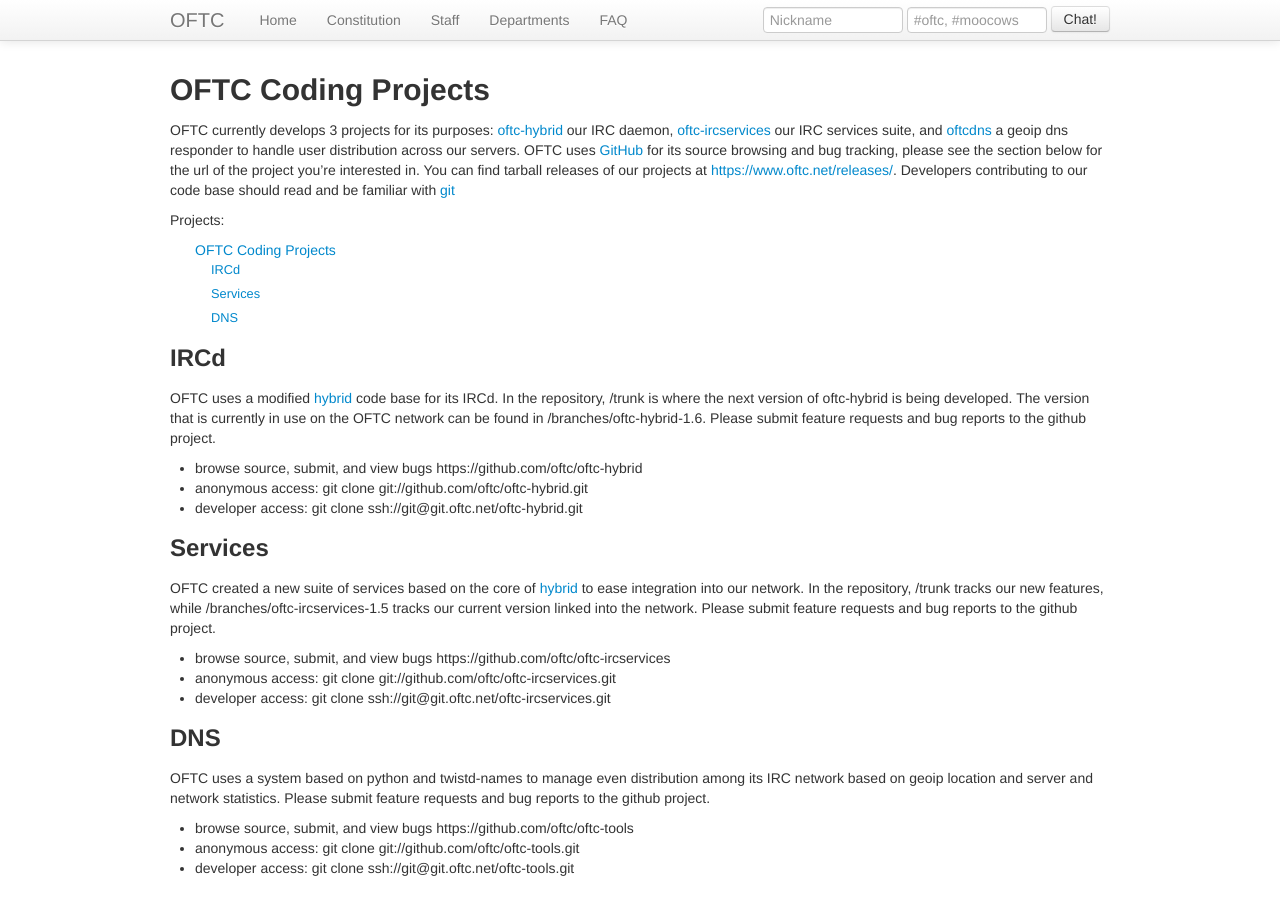
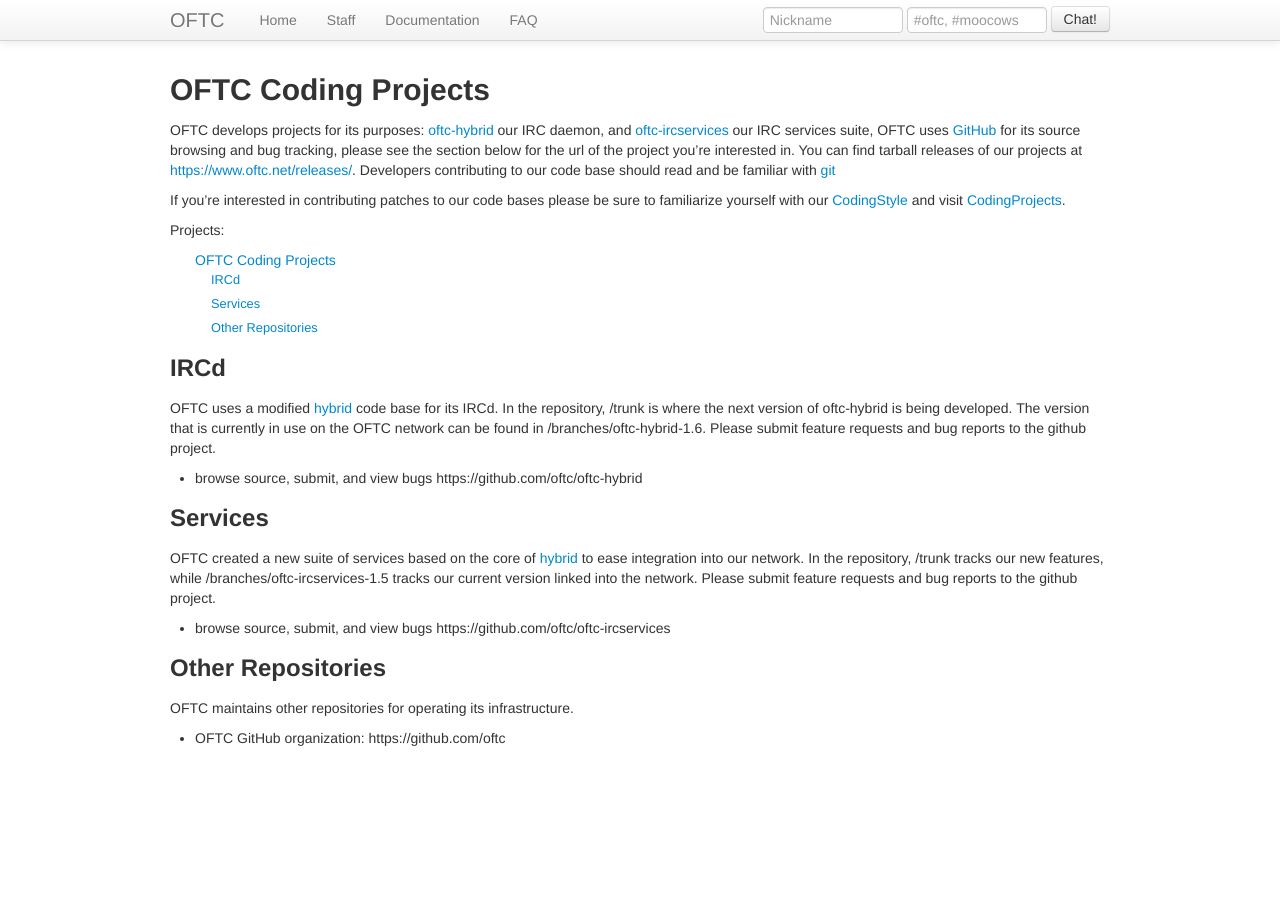
Before and after one commit to oftc/oftc-web, a Jekyll site: the page built from CodingProjects.md, in a window 1280 px wide and 928 px high. Shown: the top 915 px of the window. Built offline with Jekyll 4.4.1, drawn with Linux system fonts in a browser that asks for light colours.

Commit message:
Remove /departments, and replace it by /documentation

```diff
--- a/CodingProjects.md
+++ b/CodingProjects.md
@@ -5,15 +5,18 @@
 
 # OFTC Coding Projects #
 
-OFTC currently develops 3 projects for its purposes: [oftc-hybrid](#oftc-hybrid)
-our IRC daemon, [oftc-ircservices](#oftc-ircservices) our IRC services suite,
-and [oftcdns](#oftcdns) a geoip dns responder to handle user distribution across
-our servers. OFTC uses [GitHub](https://github.com) for its source browsing and
+OFTC develops projects for its purposes: [oftc-hybrid](#oftc-hybrid)
+our IRC daemon, and [oftc-ircservices](#oftc-ircservices) our IRC services suite,
+OFTC uses [GitHub](https://github.com) for its source browsing and
 bug tracking, please see the section below for the url of the project you're
 interested in. You can find tarball releases of our projects at
 [https://www.oftc.net/releases/](https://www.oftc.net/releases/).  Developers
 contributing to our code base should read and be familiar with
 [git](http://git-scm.com)
+
+If you're interested in contributing patches to our code bases please be sure
+to familiarize yourself with our [CodingStyle](/CodingStyle) and visit
+[CodingProjects](/CodingProjects).
 
 Projects:
 
@@ -29,8 +32,6 @@
 reports to the github project.
 
  * browse source, submit, and view bugs https://github.com/oftc/oftc-hybrid
- * anonymous access: git clone git://github.com/oftc/oftc-hybrid.git
- * developer access: git clone ssh://git@git.oftc.net/oftc-hybrid.git
 
 ## Services ##
 
@@ -41,15 +42,9 @@
 network. Please submit feature requests and bug reports to the github project.
 
  * browse source, submit, and view bugs https://github.com/oftc/oftc-ircservices
- * anonymous access: git clone git://github.com/oftc/oftc-ircservices.git
- * developer access: git clone ssh://git@git.oftc.net/oftc-ircservices.git
 
-## DNS ##
+## Other Repositories ##
 
-OFTC uses a system based on python and twistd-names to manage even distribution
-among its IRC network based on geoip location and server and network statistics.
-Please submit feature requests and bug reports to the github project.
+OFTC maintains other repositories for operating its infrastructure.
 
- * browse source, submit, and view bugs https://github.com/oftc/oftc-tools
- * anonymous access: git clone git://github.com/oftc/oftc-tools.git
- * developer access: git clone ssh://git@git.oftc.net/oftc-tools.git
+ * OFTC GitHub organization: https://github.com/oftc
--- a/_layouts/master.html
+++ b/_layouts/master.html
@@ -39,25 +39,20 @@
               {% else %}
                 <li><a href="/">Home</a></li>
               {% endif %}
-              {% if page.url == "/constitution/" %}
-                <li class="active"><a href="/constitution">Constitution</a></li>
+              {% if page.url == "/staff/" %}
+                <li class="active"><a href="/staff/">Staff</a></li>
               {% else %}
-                <li><a href="/constitution">Constitution</a></li>
+                <li><a href="/staff/">Staff</a></li>
               {% endif %}
-              {% if page.url == "/staff/" %}
-                <li class="active"><a href="/staff">Staff</a></li>
+              {% if page.url == "/documentation/" %}
+                <li class="active"><a href="/documentation/">Documentation</a></li>
               {% else %}
-                <li><a href="/staff">Staff</a></li>
-              {% endif %}
-              {% if page.url == "/departments/" %}
-                <li class="active"><a href="/departments">Departments</a></li>
-              {% else %}
-                <li><a href="/departments">Departments</a></li>
+                <li><a href="/documentation/">Documentation</a></li>
               {% endif %}
               {% if page.url == "/FAQ/" %}
-                <li class="active"><a href="/FAQ">FAQ</a></li>
+                <li class="active"><a href="/FAQ/">FAQ</a></li>
               {% else %}
-                <li><a href="/FAQ">FAQ</a></li>
+                <li><a href="/FAQ/">FAQ</a></li>
               {% endif %}
             </ul>
           </div><!--/.nav-collapse -->
```
Also changed, not shown: FAQ.md (+0 -1 lines), Network_Operator.md (+1 -1 lines), Network_Representative.md (+1 -1 lines), documentation.md (added, +16 -0 lines), staff.md (+1 -1 lines).
